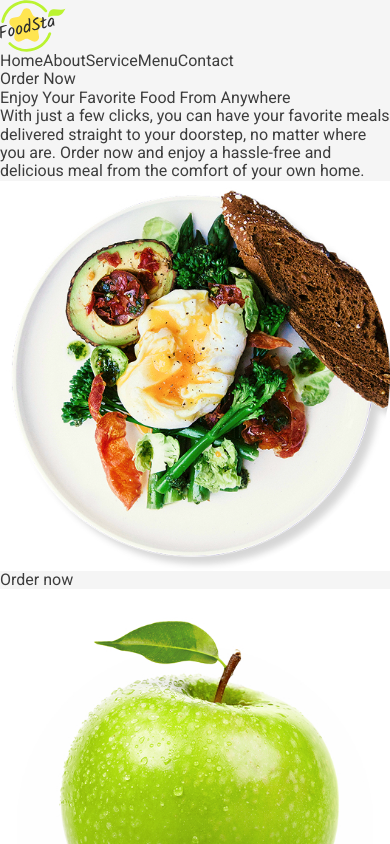
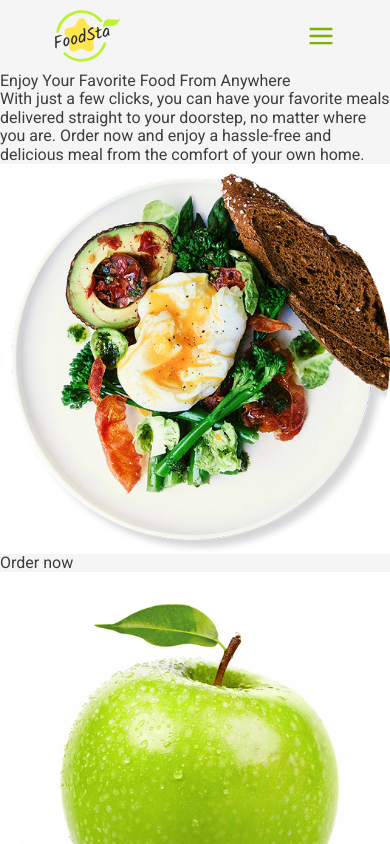
Before and after one commit to Iaroslav-Marchuk/food-sta, a React (Vite) app: page / in a window 390 px wide. Shown: the top 844 px of the page. Built offline with nearby package versions, Linux system fonts and the light colour scheme.

Commit message:
add work

```diff
--- a/src/components/App/App.jsx
+++ b/src/components/App/App.jsx
@@ -10,11 +10,13 @@ function App() {
   return (
     <>
       <HeaderSection />
+
       <HeroSection />
       <AboutSection />
       <FavoritesSection />
       <ReviewSection />
       <SubscribeSection />
+
       <FooterSection />
     </>
   );
--- /dev/null
+++ b/src/components/Layout/Layout.jsx
@@ -0,0 +1,11 @@
+function Layout({ children, className = '' }) {
+  return (
+    <div
+      className={`mx-auto px-5 max-w-xs md:max-w-3xl md:px-8 xl:max-w-7xl xl:px-4 ${className}`}
+    >
+      {children}
+    </div>
+  );
+}
+
+export default Layout;
--- a/src/components/MainPic/MainPic.jsx
+++ b/src/components/MainPic/MainPic.jsx
@@ -1,7 +1,7 @@
 function MainPic() {
   return (
     <div>
-      <img src="/public/img1.jpg" width="528" height="528" alt="main picture" />
+      <img src="/img1.jpg" width="528" height="528" alt="main picture" />
     </div>
   );
 }
--- a/src/components/Navigation/Navigation.jsx
+++ b/src/components/Navigation/Navigation.jsx
@@ -1,12 +1,12 @@
 function Navigation() {
   return (
-    <div>
+    <nav>
       <a href="#home">Home</a>
       <a href="#about">About</a>
       <a href="#service">Service</a>
       <a href="#menu">Menu</a>
       <a href="#contact">Contact</a>
-    </div>
+    </nav>
   );
 }
 
--- a/src/components/Review/Review.jsx
+++ b/src/components/Review/Review.jsx
@@ -3,7 +3,7 @@ function Review({ review, avatar, name }) {
     <div>
       {review}
       <div>
-        <img src={avatar} width="48" height="48" alt="Sumith Shah" />
+        <img src={avatar} width="48" height="48" alt={name} />
         {name}
       </div>
     </div>
--- a/src/sections/AboutSection/AboutSection.jsx
+++ b/src/sections/AboutSection/AboutSection.jsx
@@ -3,7 +3,7 @@ import Button from '../../components/Button/Button.jsx';
 function AboutSection() {
   return (
     <div>
-      <img src="/public/apple.jpg" width="502" height="502" alt="green apple" />
+      <img src="/apple.jpg" width="502" height="502" alt="green apple" />
       <div>
         <h2>What’s Special About Our Offerings</h2>
         <p>
--- a/src/sections/FooterSection/FooterSection.jsx
+++ b/src/sections/FooterSection/FooterSection.jsx
@@ -1,8 +1,24 @@
+import Button from '../../components/Button/Button.jsx';
+import Navigation from '../../components/Navigation/Navigation.jsx';
+
 function FooterSection() {
   return (
-    <>
-      <p>FooterSection</p>
-    </>
+    <div>
+      <nav>
+        <a href="./index.html">
+          <svg width="66" height="52">
+            <use href="/icons.svg#icon-logo"></use>
+          </svg>
+        </a>
+        <Navigation />
+        <Button>Order Now</Button>
+      </nav>
+      <div>
+        <span>Subscribe</span>
+        <input type="text" />
+        <Button>Subscribe</Button>
+      </div>
+    </div>
   );
 }
 
--- a/src/sections/HeaderSection/HeaderSection.jsx
+++ b/src/sections/HeaderSection/HeaderSection.jsx
@@ -1,17 +1,29 @@
 import Button from '../../components/Button/Button.jsx';
+import Layout from '../../components/Layout/Layout.jsx';
 import Navigation from '../../components/Navigation/Navigation.jsx';
 
 function HeaderSection() {
   return (
-    <nav>
+    <Layout className="flex items-center justify-between py-2.5">
       <a href="./index.html">
         <svg width="66" height="52">
-          <use href="/public/icons.svg#icon-logo"></use>
+          <use href="/icons.svg#icon-logo"></use>
         </svg>
       </a>
-      <Navigation />
-      <Button>Order Now</Button>
-    </nav>
+      <div className="hidden md:flex">
+        <Navigation />
+        <Button>Order Now</Button>
+      </div>
+      <button className="md:hidden" type="button">
+        <svg
+          className="fill-(--dark-green) hover:fill-(--yellow-main) transition-colors duration-200"
+          width="28"
+          height="28"
+        >
+          <use href="/icons.svg#icon-menu"></use>
+        </svg>
+      </button>
+    </Layout>
   );
 }
 
--- a/src/sections/ReviewSection/ReviewSection.jsx
+++ b/src/sections/ReviewSection/ReviewSection.jsx
@@ -13,14 +13,14 @@ function ReviewSection() {
           review={
             'The Best app I have used to order food in a while, so many options to choose from too, I would recommend to a freind, No questions asked'
           }
-          avatar={'/public/customer1.jpg'}
+          avatar={'/customer1.jpg'}
           name={'Sumith Shah'}
         />
         <Review
           review={
             'The ease with which I can just go in and order what i want was amazing, It has been a very pleasant experience ordering from this app'
           }
-          avatar={'/public/customer2.jpg'}
+          avatar={'/customer2.jpg'}
           name={'Sumith Shah'}
         />
       </div>
--- a/src/sections/SubscribeSection/SubscribeSection.jsx
+++ b/src/sections/SubscribeSection/SubscribeSection.jsx
@@ -13,7 +13,7 @@ function SubscribeSection() {
           <input type="text" />
           <Button>Subscribe</Button>
         </div>
-        <img src="/public/banan.jpg" width="608" height="266" alt="banan" />
+        <img src="/banan.jpg" width="608" height="266" alt="banan" />
       </div>
     </div>
   );
```
Also changed, not shown: public/icons.svg.
